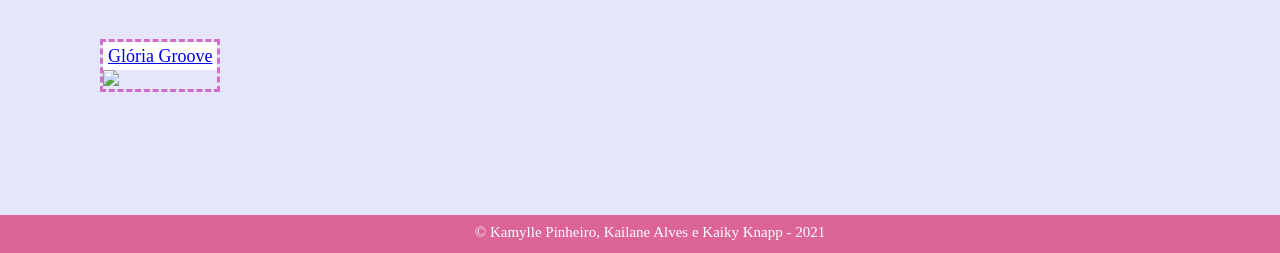
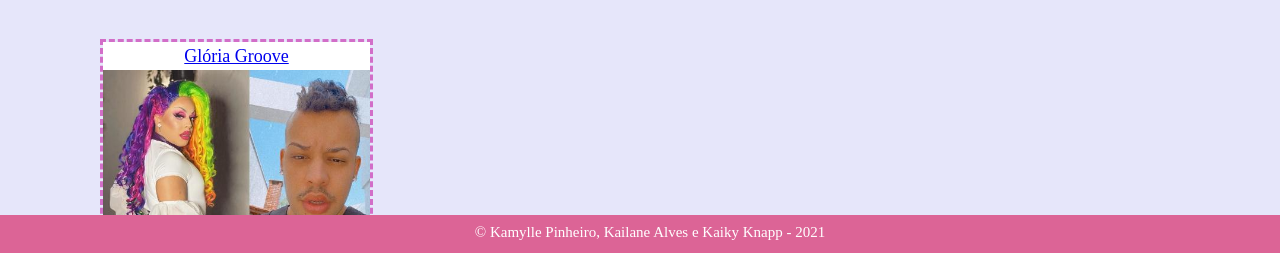
Before and after one commit to KamyllePinheiro/ProjetoDW, a plain HTML site: page Cantores.html in a window 1280 px wide. Shown: the part 545-798 px from the top of the page. Drawn offline with Linux system fonts and the light colour scheme.

Commit message:
Update Cantores.html

```diff
--- a/Cantores.html
+++ b/Cantores.html
@@ -50,7 +50,7 @@
                     </li>
 
                     <li><a href="gloriag.html"> <h2>Glória Groove</h2> </a>
-                        <img class="img" src="imgs/gloria-groove.jpg"/>
+                        <img class="img" src="imgs/gloria-grooe.jpg"/>
                     </li>
                 </ul>
             </nav>
```
